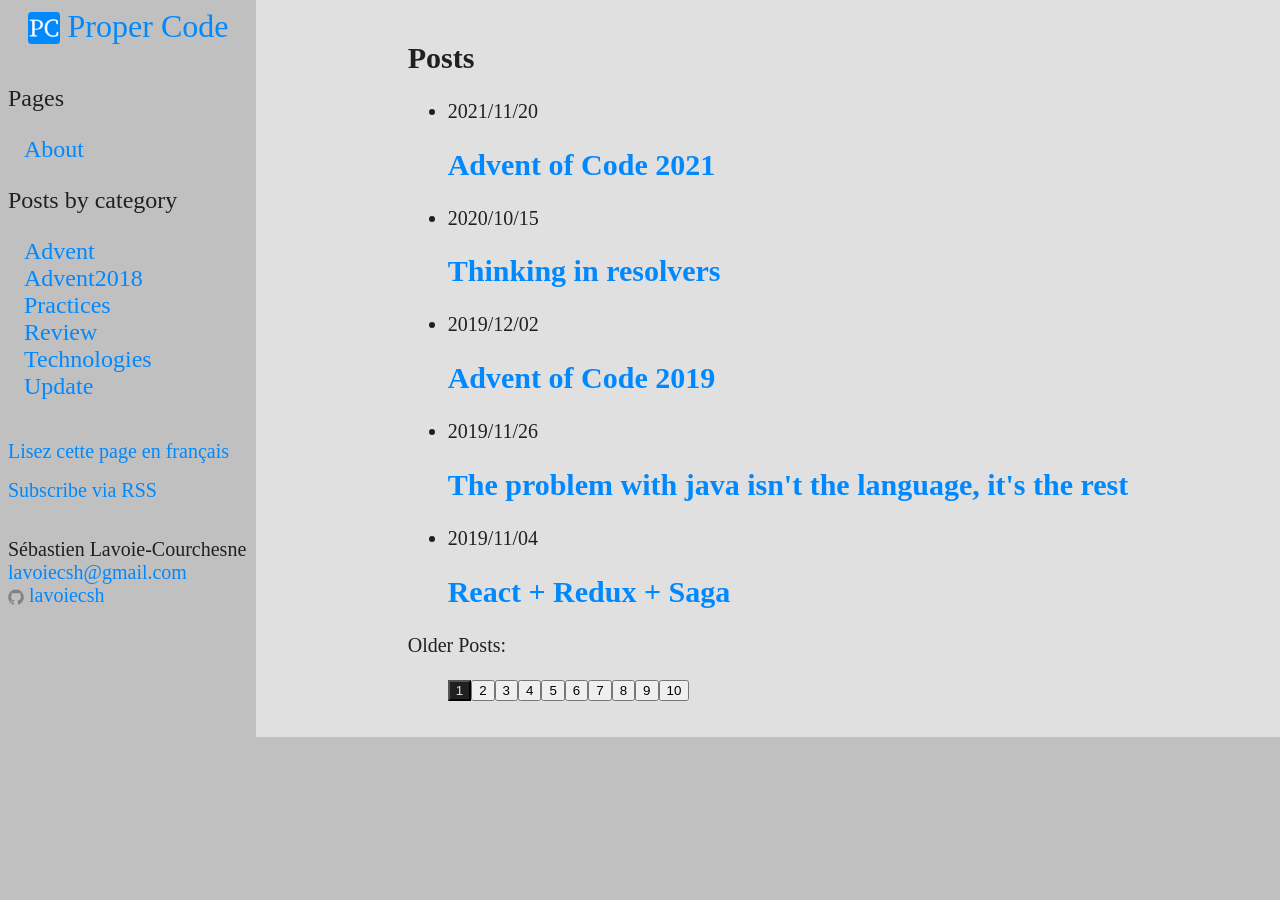
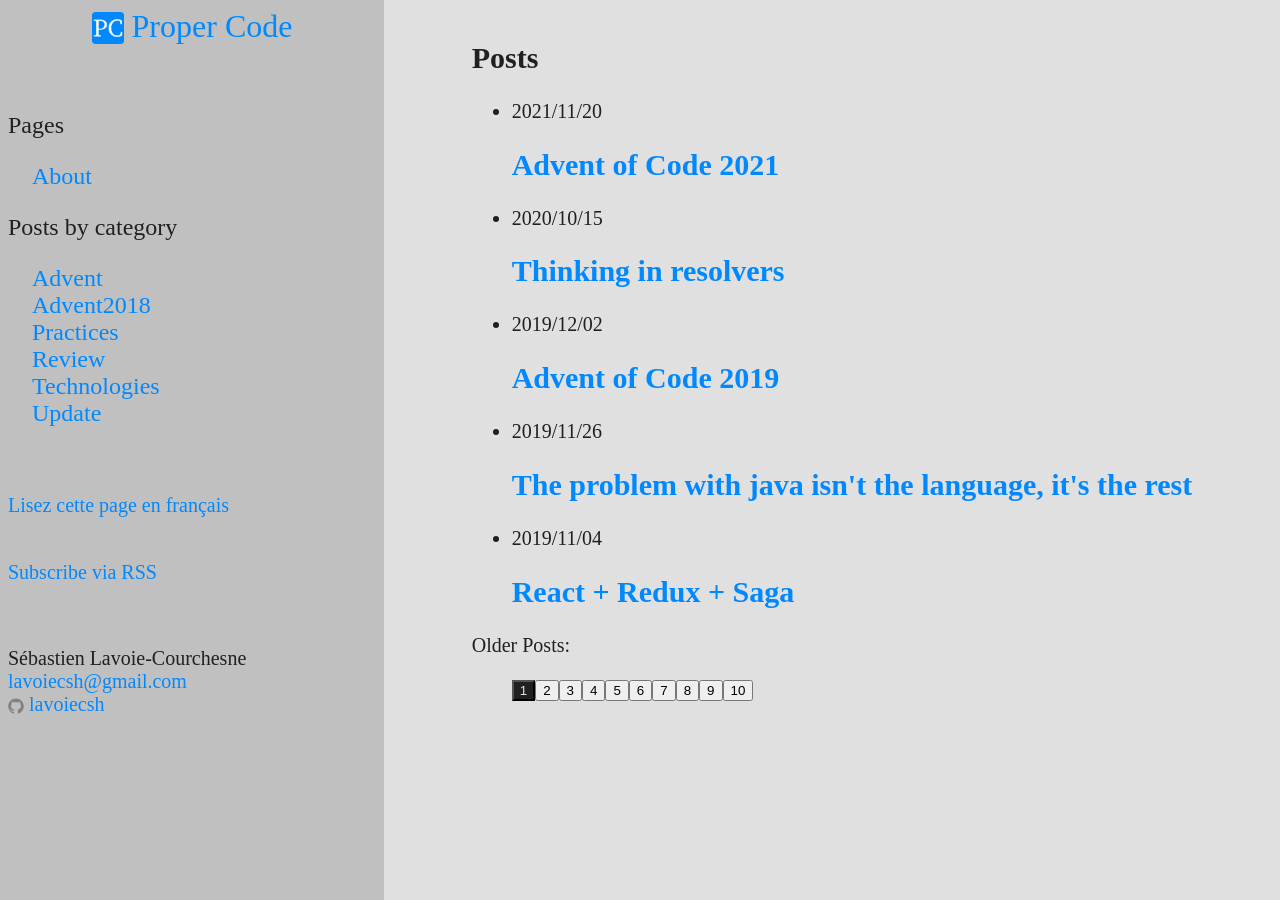
Before and after one commit to lavoiecsh/lavoiecsh.github.io, a Jekyll site: the page built from index.html, in a window 1280 px wide. Built offline with Jekyll 4.4.1, drawn with Linux system fonts in a browser that asks for light colours.

Commit message:
Small CSS adjustements

```diff
--- a/css/main.scss
+++ b/css/main.scss
@@ -18,7 +18,12 @@ $content-foreground-color: #202020;
     }
 }
 
+html {
+    height: 100%;
+}
+
 body {
+    height: 100%;
     margin: 0;
     background-color: $menu-background-color;
     color: $menu-foreground-color;
@@ -79,7 +84,7 @@ a {
     padding: 8px;
 
     ul {
-        padding-left: 16px;
+        padding-left: 24px;
 
         li {
             display: block;
@@ -140,8 +145,9 @@ a {
 }
 
 .grid-container {
+    height: 100%;
     display: grid;
-    grid-template-columns: 256px auto;
+    grid-template-columns: 384px auto;
     grid-template-areas: 'title content' 'nav content' 'languages content' 'rss content' 'contact content' '. content';
 }
 
```
